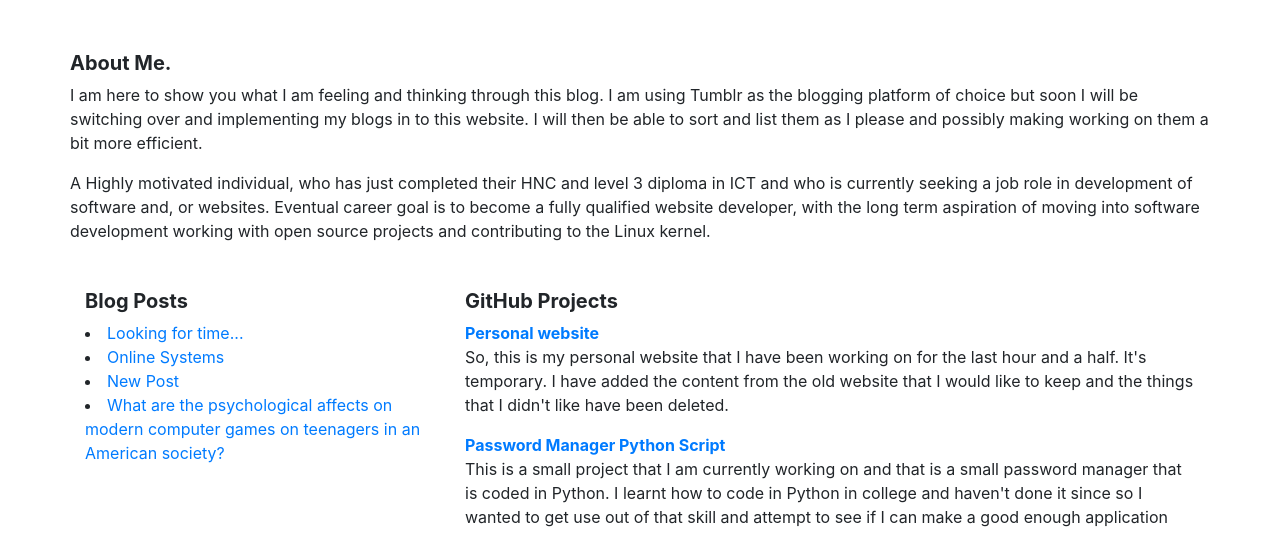
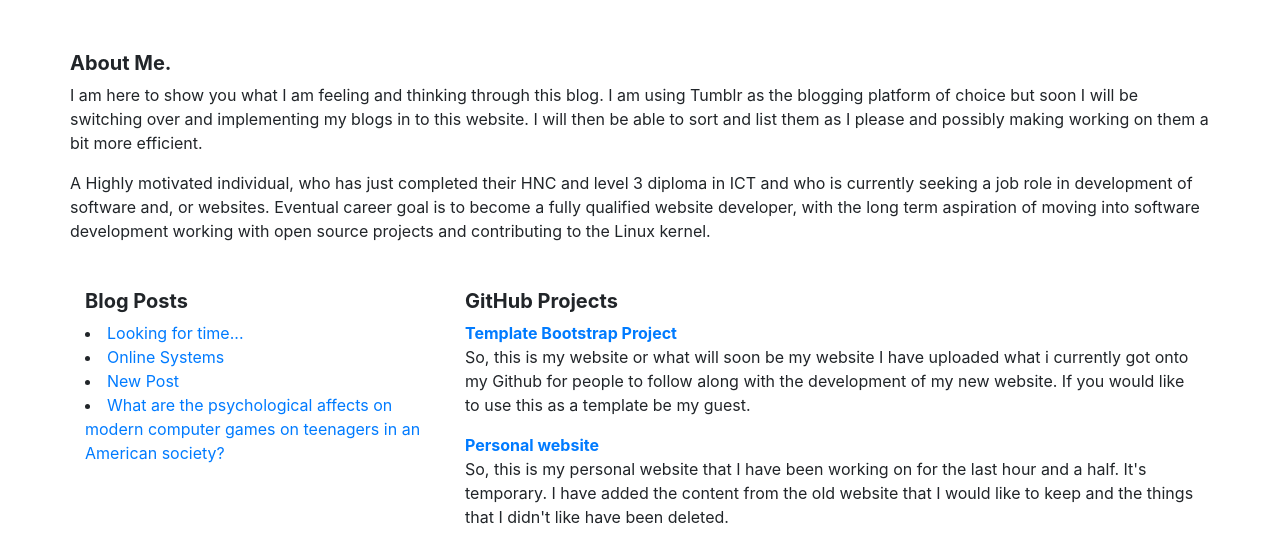
Before and after one commit to MorganDark21798/Template-Project-BootStrap, a plain HTML site: page Index.html in a window 1280 px wide. Shown: the part 197-730 px from the top of the page. Drawn offline with nearby package versions, Linux system fonts and the light colour scheme.

Commit message:
Update Index.html

```diff
--- a/Index.html
+++ b/Index.html
@@ -46,6 +46,10 @@
         <div id="space" class="col-xs-10 col-sm-8">
           <h5><b>GitHub Projects</b></h5>
           <Projects>
+          <a href="https://github.com/MorganDark21798/Template-Project-BootStrap"><b>Template Bootstrap Project</b></a>
+          <p>So, this is my website or what will soon be my website I have uploaded what i currently got onto my Github for people to follow along with the development of my new website. If you would like to use this as a template be my guest.</p>
+          </Projects>
+          <Projects>
           <a href="https://github.com/MorganDark21798/MorganDark21798.github.io"><b>Personal website</b></a>
           <p>So, this is my personal website that I have been working on for the last hour and a half. It's temporary. I have added the content from the old website that I would like to keep and the things that I didn't like have been deleted.</p>
           </Projects>
```
